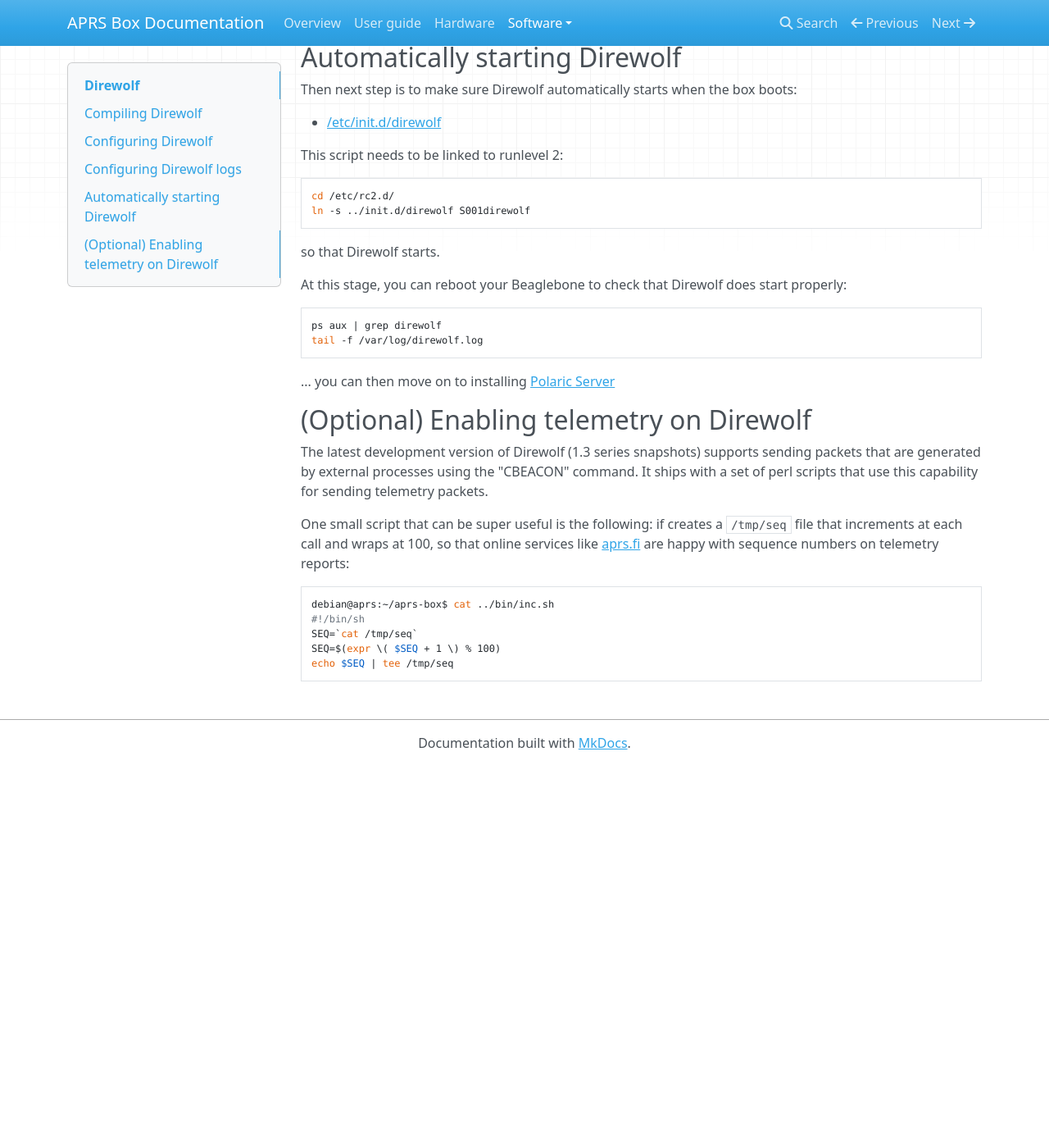
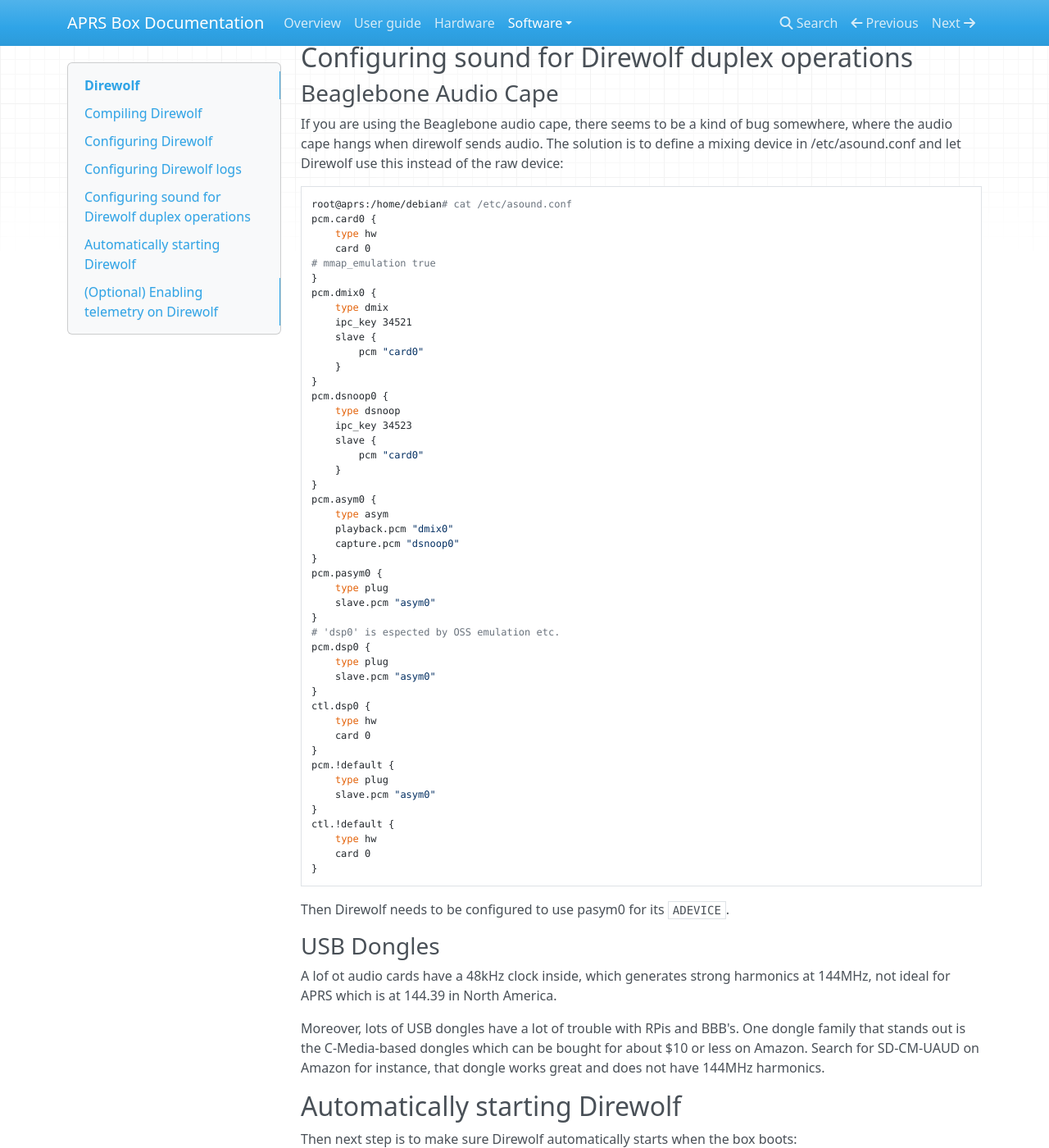
Before and after one commit to elafargue/aprs-box, an MkDocs documentation site: the page built from docs/direwolf.md, in a window 1280 px wide and 1400 px high, scrolled down 901 px. Shown: the whole window at 82% size. Built offline with MkDocs 1.6.1, drawn with Linux system fonts in a browser that asks for light colours; nearby versions of some CDN libraries; old or Windows-style settings are respelled for this version of MkDocs; before the commit the page ends 1835 px from its top, so only the background shows below that.

Commit message:
Various updates, including Alsa and polaric.

````diff
--- a/docs/direwolf.md
+++ b/docs/direwolf.md
@@ -33,6 +33,72 @@ For a box that is running 24/7, you should make sure direwolf's log output is pr
 - [/etc/rsyslog.d/direwolf.conf](https://github.com/elafargue/aprs-box/blob/master/config/etc/rsyslog.d/direwolf.conf)
 
 This way, all direwolf log output will be directed to ```/var/log/direwolf.log``` and be automatically rotated every day.
+
+## Configuring sound for Direwolf duplex operations
+
+### Beaglebone Audio Cape
+
+If you are using the Beaglebone audio cape, there seems to be a kind of bug somewhere, where the audio cape hangs when direwolf sends audio. The solution is to define a mixing device in /etc/asound.conf and let Direwolf use this instead of the raw device:
+
+```
+root@aprs:/home/debian# cat /etc/asound.conf
+pcm.card0 {
+    type hw
+    card 0
+# mmap_emulation true
+}
+pcm.dmix0 {
+    type dmix
+    ipc_key 34521
+    slave {
+        pcm "card0"
+    }
+}
+pcm.dsnoop0 {
+    type dsnoop
+    ipc_key 34523
+    slave {
+        pcm "card0"
+    }
+}
+pcm.asym0 {
+    type asym
+    playback.pcm "dmix0"
+    capture.pcm "dsnoop0"
+}
+pcm.pasym0 {
+    type plug
+    slave.pcm "asym0"
+}
+# 'dsp0' is espected by OSS emulation etc.
+pcm.dsp0 {
+    type plug
+    slave.pcm "asym0"
+}
+ctl.dsp0 {
+    type hw
+    card 0
+}
+pcm.!default {
+    type plug
+    slave.pcm "asym0"
+}
+ctl.!default {
+    type hw
+    card 0
+}
+```
+
+Then Direwolf needs to be configured to use pasym0 for its ```ADEVICE```.
+
+### USB Dongles
+
+A lof ot audio cards have a 48kHz clock inside, which generates strong harmonics at 144MHz, not ideal for APRS which is at 144.39
+in North America.
+
+Moreover, lots of USB dongles have a lot of trouble with RPis and BBB's. One dongle family that stands out is the C-Media-based dongles
+which can be bought for about $10 or less on Amazon. Search for SD-CM-UAUD on Amazon for instance, that dongle works great and does not
+have 144MHz harmonics.
 
 ## Automatically starting Direwolf
 
````
Also changed, not shown: docs/polaric.md (+3 -3 lines).
